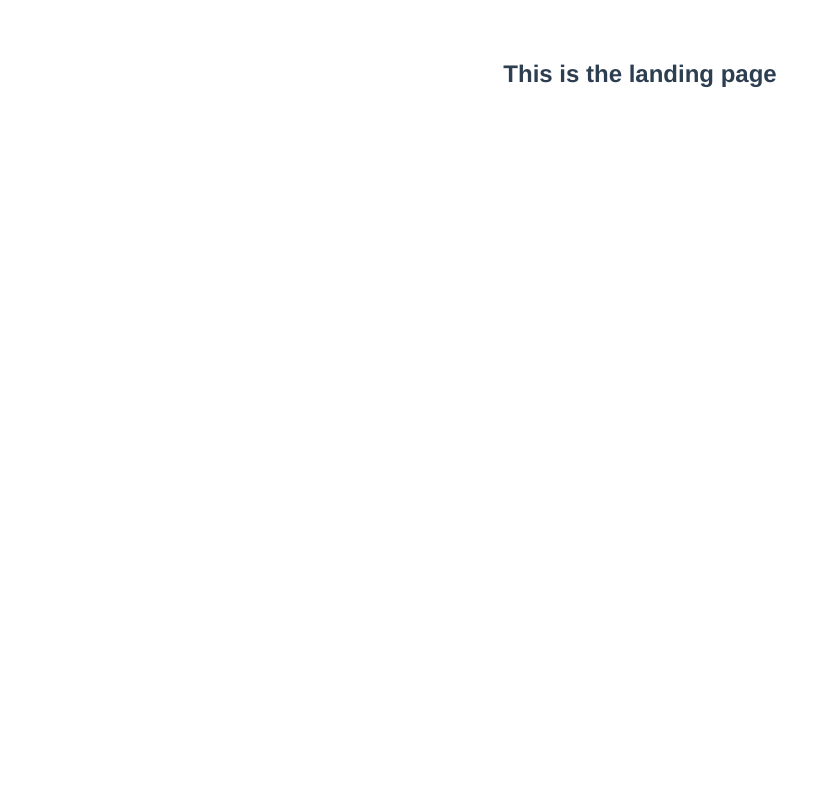
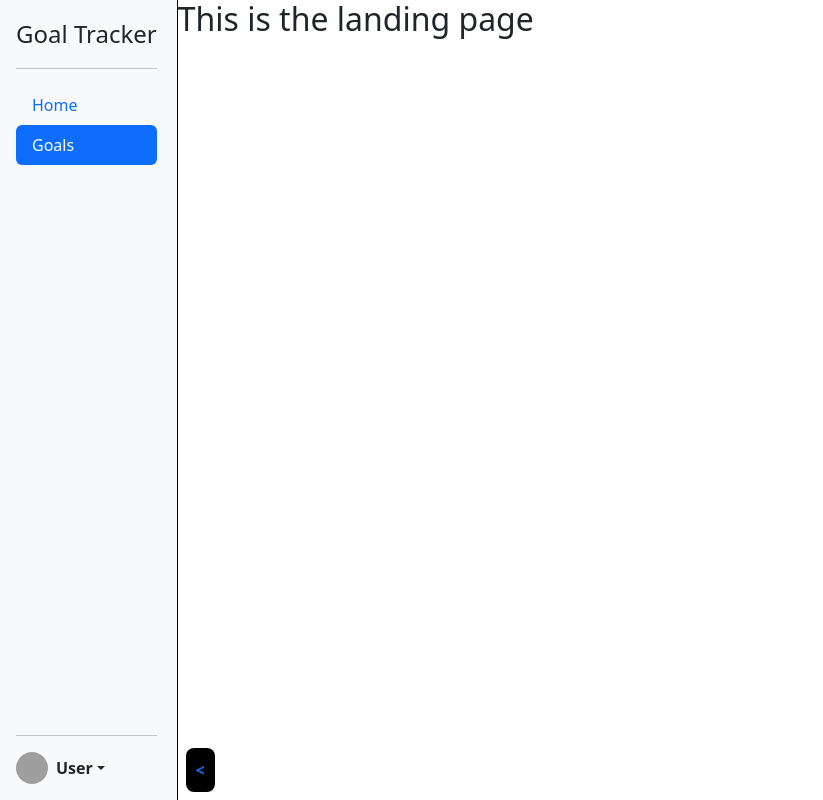
Before and after one commit to techbabette/GoalTrackerFrontend, a Vue app in the folder frontend-vue/: page / in a window 1280 px wide. Shown: the whole page, without its empty margins (0-823 px from the left). Built offline with nearby package versions, Linux system fonts and the light colour scheme; grey boxes are pictures that could not be loaded.

Commit message:
Collapsible side nav

```diff
--- a/frontend-vue/package.json
+++ b/frontend-vue/package.json
@@ -8,6 +8,8 @@
     "lint": "vue-cli-service lint"
   },
   "dependencies": {
+    "@popperjs/core": "^2.11.8",
+    "bootstrap": "^5.3.1",
     "core-js": "^3.8.3",
     "vue": "^2.6.14",
     "vue-router": "^3.6.5"
--- a/frontend-vue/src/App.vue
+++ b/frontend-vue/src/App.vue
@@ -1,22 +1,24 @@
 <template>
   <div id="app">
+    <Navbar style="height: 100vh;"/>
     <router-view></router-view>
   </div>
 </template>
 
 <script>
+import Navbar from './components/Nav.vue'
+
 export default {
   name: 'App',
+  components: {
+    Navbar
+  }
 }
 </script>
 
 <style>
 #app {
-  font-family: Avenir, Helvetica, Arial, sans-serif;
-  -webkit-font-smoothing: antialiased;
-  -moz-osx-font-smoothing: grayscale;
-  text-align: center;
-  color: #2c3e50;
-  margin-top: 60px;
+  display: flex;
+  flex-direction: row;
 }
 </style>
--- /dev/null
+++ b/frontend-vue/src/components/Nav.vue
@@ -0,0 +1,78 @@
+<template>
+<div id="NavComponent">
+    <div id="Navbar" data-bs-toggle="true" class="d-flex show collapse collapse-horizontal flex-column flex-shrink-0 p-3 bg-light">
+    <a href="/" class="d-flex align-items-center mb-3 mb-md-0 me-md-auto link-dark text-decoration-none">
+      <span class="fs-4">Goal Tracker</span>
+    </a>
+    <hr>
+    <ul class="nav nav-pills flex-column mb-auto">
+      <li v-for="Link, index in AvailableLinks" :key="index" class="nav-item">
+        <router-link :to="Link.path" class="nav-link" :class="{active : ActiveLinkPath === Link.path}">{{ Link.text }}</router-link>
+      </li>
+    </ul>
+    <hr>
+    <div class="dropdown">
+      <a href="#" class="d-flex align-items-center link-dark text-decoration-none dropdown-toggle" id="dropdownUser2" data-bs-toggle="dropdown" aria-expanded="false">
+        <img src="https://github.com/mdo.png" alt="" width="32" height="32" class="rounded-circle me-2">
+        <strong>User</strong>
+      </a>
+      <ul class="dropdown-menu text-small shadow" aria-labelledby="dropdownUser2">
+        <li><a class="dropdown-item" href="#">New goal...</a></li>
+        <li><a class="dropdown-item" href="#">Settings</a></li>
+        <li><a class="dropdown-item" href="#">Profile</a></li>
+        <li><hr class="dropdown-divider"></li>
+        <li><a class="dropdown-item" href="#">Sign out</a></li>
+      </ul>
+    </div>
+  </div>
+  <a href="" id="NavCollapser" @click="SwitchNavbarCollapse()" data-bs-toggle="collapse" class="rounded-3 text-decoration-none" data-bs-target="#Navbar">{{ IsNavbarCollapsed ? "&gt;" : "&lt;" }}</a>
+</div>
+</template>
+<script>
+export default{
+    name: "NavigationComponent",
+    data(){
+        return {
+            //Belongs in a store module, is here for development purposes
+            ActiveLinkPath : "/goals",
+            AvailableLinks : [
+                {
+                    text: "Home", path: "/",
+                },
+                {
+                    text: "Goals", path: "/goals"
+                }
+            ],
+            IsNavbarCollapsed : false
+        }
+    },
+    methods:{
+        SwitchNavbarCollapse(){
+            this.IsNavbarCollapsed = !this.IsNavbarCollapsed;
+        }
+    }
+}
+</script>
+<style>
+.collapse:not(.show){
+    display: none !important;
+}
+#Navbar{
+    padding-right: 20px !important;
+}
+#NavComponent{
+    height: 100vh;
+    display: flex;
+    position: relative;
+    border-right: 1px solid black;
+}
+#NavCollapser{
+    padding: 10px;
+    background-color: black;
+    position: absolute;
+    bottom: 1%;
+    left: 105%;
+    z-index: 5;
+    font-weight: bold;
+}
+</style>
--- a/frontend-vue/src/main.js
+++ b/frontend-vue/src/main.js
@@ -1,6 +1,9 @@
 import Vue from 'vue'
 import App from './App.vue'
 import router from "./router/router";
+import "bootstrap/dist/css/bootstrap.min.css"
+import "bootstrap"
+
 
 Vue.config.productionTip = false
 
--- a/frontend-vue/src/router/router.js
+++ b/frontend-vue/src/router/router.js
@@ -1,12 +1,16 @@
 import Vue from 'vue';
 import Router from 'vue-router';
 import LandingPage from "../components/pages/Landing.vue";
+import GoalsPage from "../components/pages/Landing.vue";
 
 Vue.use(Router);
 
 let routes = [
     {
         path: "/", component: LandingPage, name: "Home page"
+    },
+    {
+        path: "/goals", component: GoalsPage, name: "Goal page"
     }
 ]
 
```
Also changed, not shown: frontend-vue/src/components/HelloWorld.vue (deleted, +0 -58 lines), frontend-vue/src/components/pages/Goals.vue (added, +10 -0 lines), 1 other file (tests, documents, lock files or other folders).
